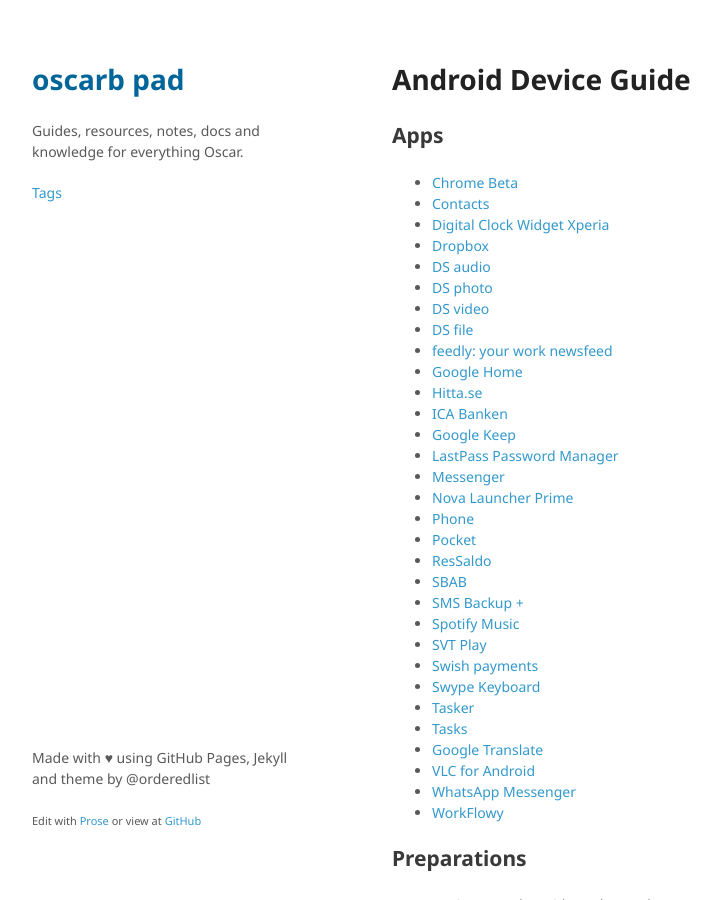
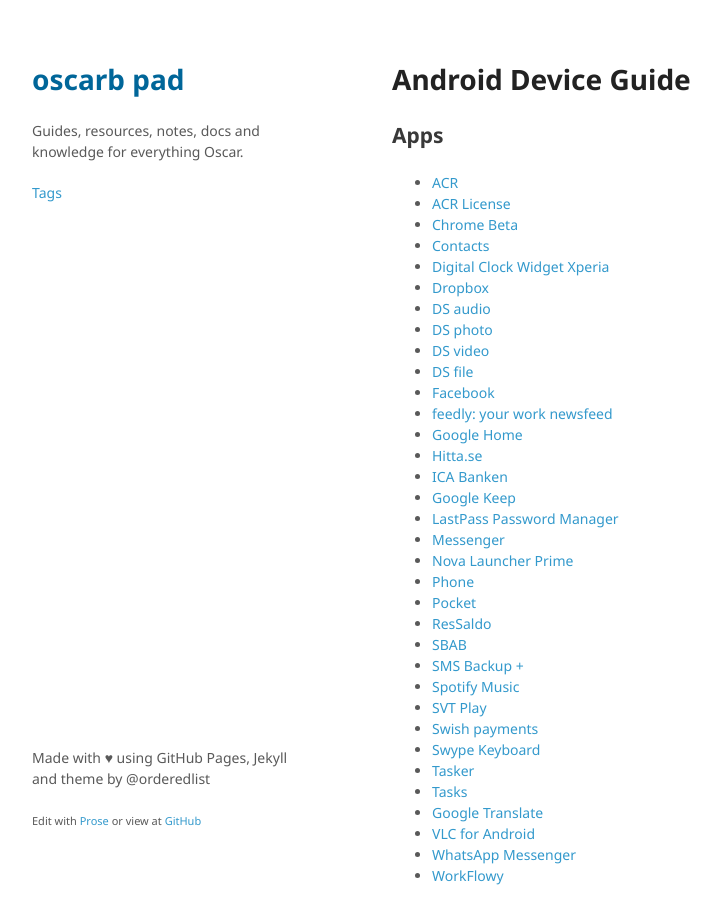
Before and after one commit to oscarb/pad, a Jekyll site: the page built from _docs/android-device-guide.md, in a window 1280 px wide and 900 px high. Shown: the whole window, without its empty margins (128-849 px from the left). Built offline with Jekyll 4.4.1, drawn with Linux system fonts in a browser that asks for light colours; some web fonts are replaced.

Commit message:
Update android-device-guide.md

```diff
--- a/_docs/android-device-guide.md
+++ b/_docs/android-device-guide.md
@@ -11,6 +11,8 @@ published: true
 
 ## Apps
 
+* [ACR](https://play.google.com/store/apps/details?id=com.nll.acr&rdid=com.nll.acr)
+* [ACR License](https://play.google.com/store/apps/details?id=com.nll.acr.license)
 * [Chrome Beta](https://play.google.com/store/apps/details?id=com.chrome.beta)
 * [Contacts](https://play.google.com/store/apps/details?id=com.google.android.contacts)
 * [Digital Clock Widget Xperia](https://play.google.com/store/apps/details?id=com.sonyericsson.digitalclockwidget2)
@@ -19,6 +21,7 @@ published: true
 * [DS photo](https://play.google.com/store/apps/details?id=com.synology.dsphoto)
 * [DS video](https://play.google.com/store/apps/details?id=com.synology.dsvideo)
 * [DS file](https://play.google.com/store/apps/details?id=com.synology.DSfile)
+* [Facebook](https://play.google.com/store/apps/details?id=com.facebook.katana)
 * [feedly: your work newsfeed](https://play.google.com/store/apps/details?id=com.devhd.feedly)
 * [Google Home](https://play.google.com/store/apps/details?id=com.google.android.apps.chromecast.app)
 * [Hitta.se](https://play.google.com/store/apps/details?id=se.hitta.android.app)
```
